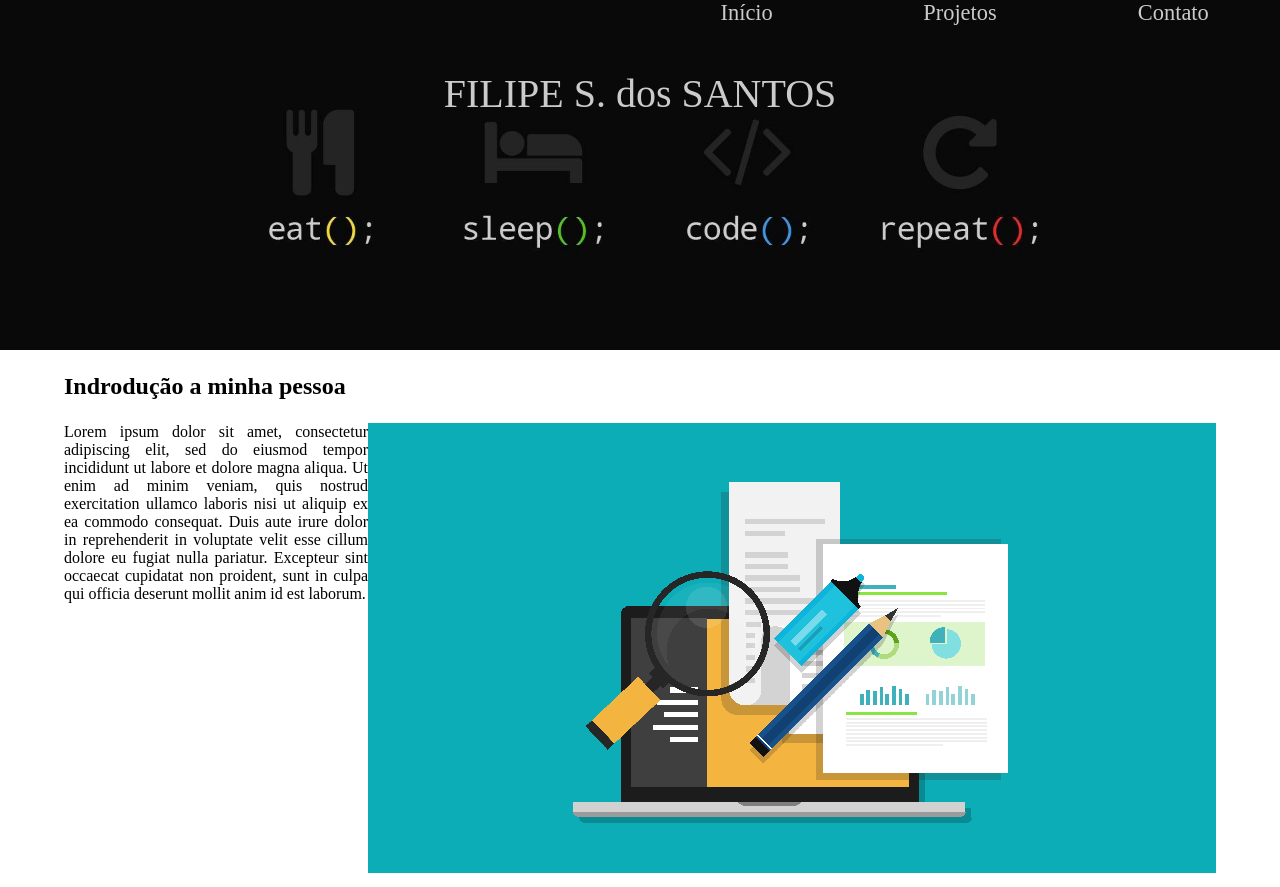
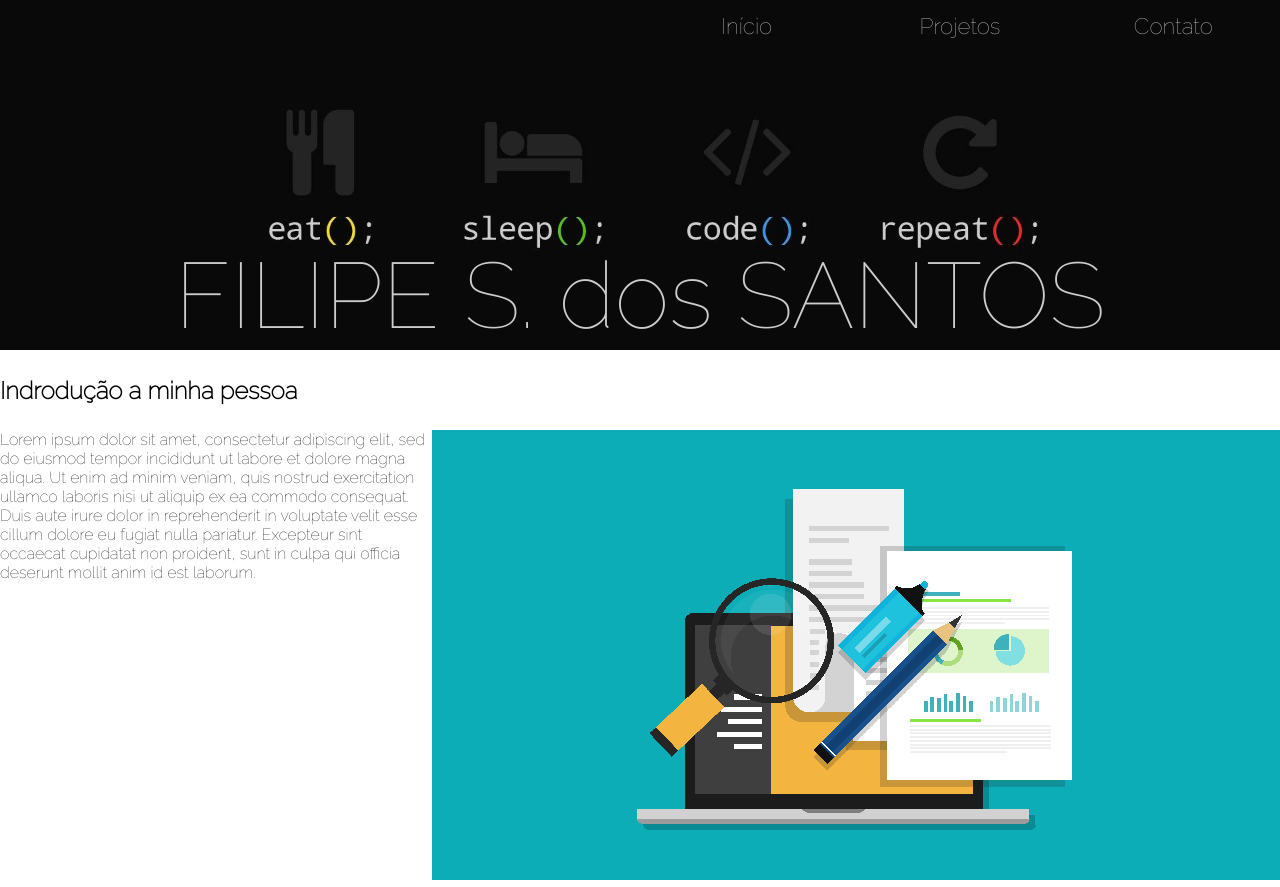
Before and after one commit to FilipeFilpe/FilipeFilpe.github.io, a plain HTML site: page index.html in a window 1280 px wide. Shown: the top 887 px of the page. Drawn offline with nearby package versions, Linux system fonts and the light colour scheme; files that its build step writes are made by us from their sources.

Commit message:
Header 2

```diff
--- a/css/style.css
+++ b/css/style.css
@@ -1,20 +1,26 @@
+@import url('https://fonts.googleapis.com/css?family=Raleway:100');
+
 * {
     margin: 0;
     padding: 0;
+    font-family: 'Raleway', sans-serif;
 }
 
 header {
     height: 350px;
-    background-color: #242424;
+    background-color: #090909;
     background-size: cover;
     background-repeat: no-repeat;
     background-position: center center;
     color: #cbcbcb;
-
+    display: flex;
+    flex-direction: column;
+    justify-content: space-between;
 }
 .title {
-    font-size: 250%;
+    font-size: 580%;
     text-align: center;
+    color: #cccccc;
 }
 
 .menu {
@@ -25,6 +31,7 @@ header {
     list-style-type: none;
     width: 50%;
     float: right;
+    margin-top: 1%;
 }
 .menu ul a {
     text-decoration: none;
@@ -34,9 +41,12 @@ header {
     text-align: center;
 }
 .menu ul a:hover{
-    background-color: #242424;
     color: #cbcbcb;
     font-size: 200%;
+    border-bottom: 1px solid #cccccc;
+    /* border-top: 1px solid #cccccc; */
+    background-image: linear-gradient(to bottom, #090909, #ffffff2b);
+}
 }
 
 .container {
```
Also changed, not shown: index.html (+0 -1 lines).
